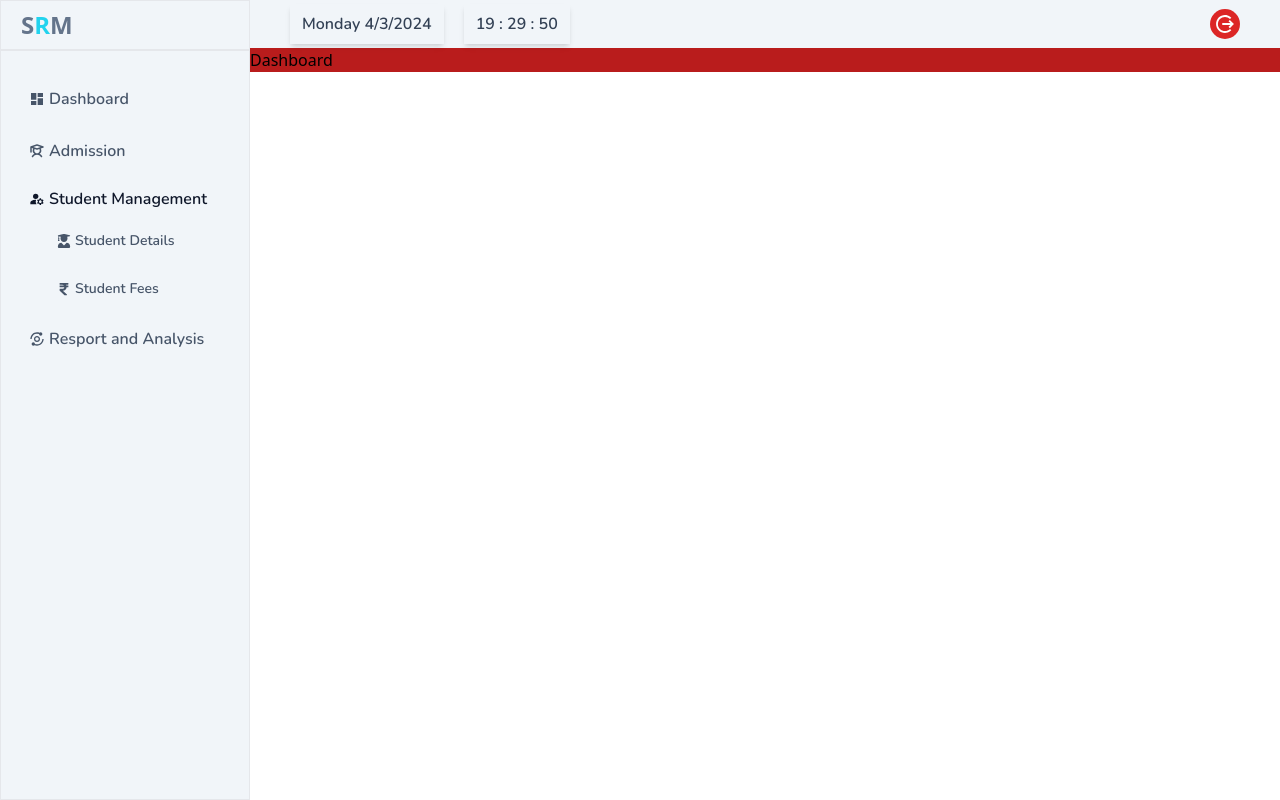
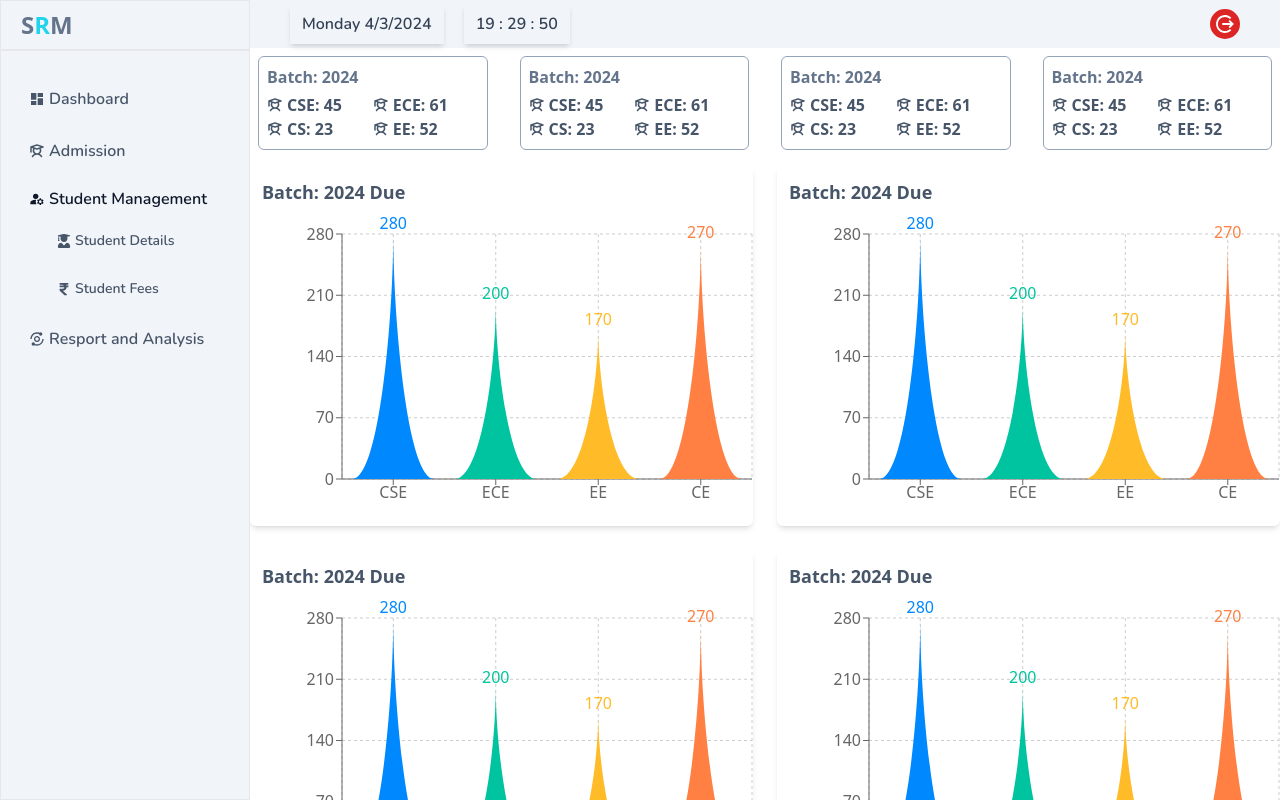
Before and after one commit to friendly-fly/SRM-frontend, a React (Vite) app: page /dashboard in a window 1280 px wide. Built offline with nearby package versions, Linux system fonts and the light colour scheme.

Commit message:
ui: integrate batch by info and due fee barchart component

```diff
--- a/src/pages/dashboard/Dashboard.jsx
+++ b/src/pages/dashboard/Dashboard.jsx
@@ -7,6 +7,8 @@ import AllStudentsList from "../../pages/student/AllStudentsList";
 import SideBar from "../../components/Sidebar";
 import DateAndTime from "../../components/DateAndTime";
 import { IoMdLogOut } from "react-icons/io";
+import BatchByInformation from "../../components/BatchByInformation";
+import DueFeePieChart from "../../components/DueFeePieChart";
 
 const Dashboard = () => {
   return (
@@ -19,13 +21,16 @@ const Dashboard = () => {
 
 const Content = () => {
   const logout = () => {
-    alert("this feature is not implemented yet.")
-  }
+    alert("this feature is not implemented yet.");
+  };
   return (
     <div className="flex-1 h-screen overflow-auto ">
       <div className="py-1 bg-slate-100 flex justify-between px-10 items-center">
-        <DateAndTime/>
-        <IoMdLogOut className="text-3xl bg-red-600 rounded-full text-white cursor-pointer p-1 hover:scale-110 duration-500" onClick={logout}/>
+        <DateAndTime />
+        <IoMdLogOut
+          className="text-3xl bg-red-600 rounded-full text-white cursor-pointer p-1 hover:scale-110 duration-500"
+          onClick={logout}
+        />
       </div>
       <Routes>
         <Route path="/" element={<DashboardContent />} />
@@ -40,7 +45,26 @@ const Content = () => {
 };
 
 const DashboardContent = () => {
-  return <div className="bg-red-700 flex-1">Dashboard</div>;
+  return (
+    <div className="">
+      {/* student in the batch */}
+      <div className="flex justify-evenly p-2 gap-8">
+        <BatchByInformation />
+        <BatchByInformation />
+        <BatchByInformation />
+        <BatchByInformation />
+      </div>
+
+      {/* due fees pie chart of each batch */}
+
+      <div className="mt-2 grid grid-cols-2 justify-center items-center gap-6">
+        <DueFeePieChart />
+        <DueFeePieChart />
+        <DueFeePieChart />
+        <DueFeePieChart />
+      </div>
+    </div>
+  );
 };
 
 export default Dashboard;
```
